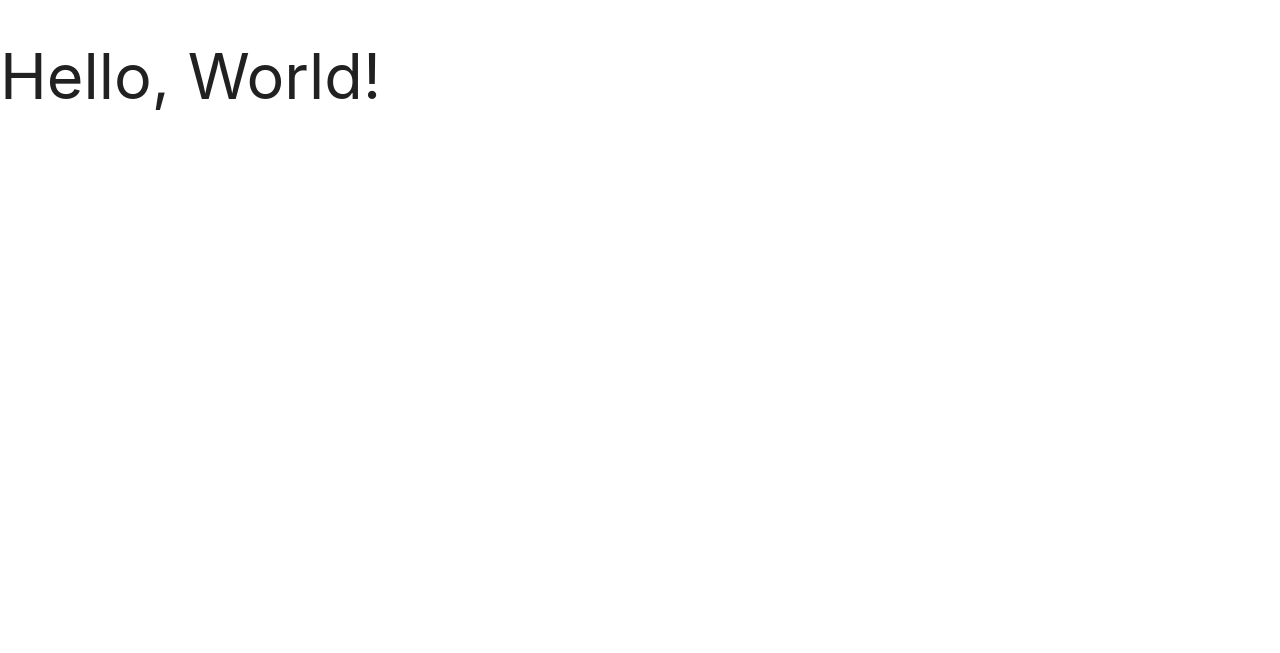
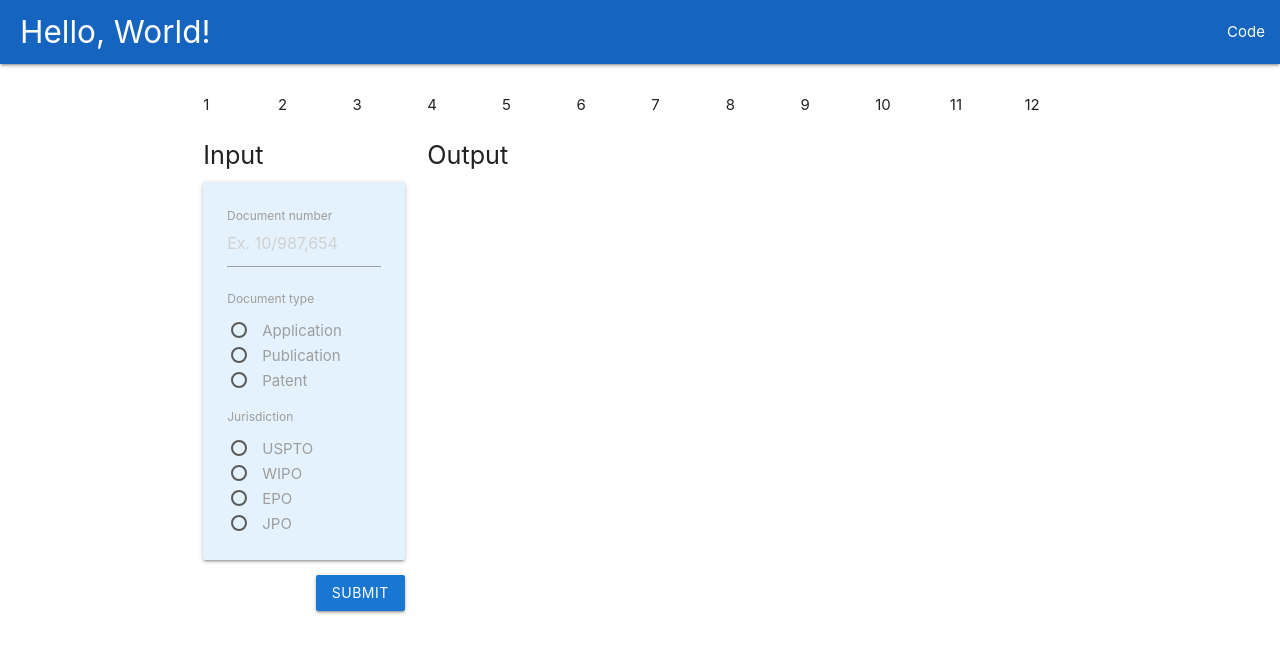
Before and after one commit to vtlim/patfam, a Flask app: page / in a window 1280 px wide. Shown: the top 653 px of the page. Run offline with Flask 2, Linux system fonts and the light colour scheme.

Commit message:
add html elements (02)

```diff
--- /dev/null
+++ b/app/static/css/custom.css
@@ -0,0 +1,33 @@
+/* for radio groups side-by-side
+https://stackoverflow.com/a/21678797 */
+ul {
+  margin: 0 auto;
+}
+li {
+  display: inline-block;
+  vertical-align: top;
+}
+
+
+/* EDIT FOCUS COLORS TO BLUE THEME, blue darken-4 */
+/* from materializecss.com */
+/* input label - focus color */
+.input-field input[type=text]:focus + label {
+  color: #0d47a1 !important;
+}
+/* input underline - focus color */
+.input-field input[type=text]:focus {
+  border-bottom: 1px solid #0d47a1 !important;
+  box-shadow: 0 1px 0 0 #0d47a1 !important;
+}
+
+/* https://stackoverflow.com/q/52826270 */
+/* radio outer circle - checked color  */
+[type="radio"]:checked + span:after, [type="radio"].with-gap:checked + span:before, [type="radio"].with-gap:checked + span:after {
+    border: 2px solid #0d47a1 !important;
+}
+
+/* radio inner fill - checked color */
+[type="radio"]:checked + span:after, [type="radio"].with-gap:checked + span:after {
+    background-color: #0d47a1 !important;
+}
--- /dev/null
+++ b/app/static/js/custom.js
@@ -0,0 +1,48 @@
+
+numCards = 1;
+function cloneInputCard() {
+
+    // prepare new id's and names
+    // https://stackoverflow.com/a/8513046
+    suffix = ('0' + numCards).slice(-2);
+    newId = "inputCard_" + suffix;
+    newNumName = "inputNum_" + suffix;
+    newTypeName = "inputType_" + suffix;
+    newJurisName = "inputJuris_" + suffix;
+
+    // get the outer most div and clone it
+    // https://stackoverflow.com/a/11985200
+    var div = document.getElementById('inputCard_01');
+    var clone = div.cloneNode(true); // true means clone all childNodes and all event handlers
+
+    // rename the div's id
+    clone.id = newId;
+
+    // rename all the 'name' attributes in the clone
+    //clone.getElementsByName("inputType_01")[0].setAttribute('name', newNumName)
+
+    // TODO START HERE
+     var allInputs = clone.getElementsByTagName("input");
+    // console.log(allInputs.getElementsByTagName("inputType_01"));
+    // var typeNames = clone.getElementsByTagName("inputType_01");
+    // console.log(typeNames)
+    // var jurisNames = clone.getElementsByName("inputJuris_01");
+
+    allInputs = [].slice.call(allInputs, 0);
+    for (var i = 0; i < allInputs.length; ++i)
+        var name = allInputs[i].getAttribute("name");
+        console.log(name);
+        //allInputs[i].setAttribute('name', newJurisName);
+
+    // typeNames = [].slice.call(typeNames, 0);
+    // for (var i = 0; i < typeNames.length; ++i)
+    //     typeNames[i].setAttribute('name', newTypeName);
+
+    // jurisNames = [].slice.call(jurisNames, 0);
+    // for (var i = 0; i < jurisNames.length; ++i)
+    //     jurisNames[i].setAttribute('name', newJurisName);
+
+    // finally, add the cloned element to html body
+    document.body.appendChild(clone);
+    numCards++;
+}
--- a/app/templates/main.html
+++ b/app/templates/main.html
@@ -1,24 +1,159 @@
 <!DOCTYPE html>
 <html>
   <head>
+
     <!--Import Google Icon Font-->
     <link href="https://fonts.googleapis.com/icon?family=Material+Icons" rel="stylesheet">
+
     <!--Import materialize.css-->
-    <link type="text/css" rel="stylesheet" href="css/materialize.min.css"  media="screen,projection"/>
+    <link type="text/css" rel="stylesheet" href="{{ url_for('static', filename='css/materialize.min.css') }}"  media="screen,projection"/>
+
+    <!--Import custom.css-->
+    <link type="text/css" rel="stylesheet" href="{{ url_for('static', filename='css/custom.css') }}"  media="screen,projection"/>
 
     <!--Let browser know website is optimized for mobile-->
     <meta name="viewport" content="width=device-width, initial-scale=1.0"/>
 
     <title>PatFam | Identify related members of a patent family</title>
 
+
   </head>
 
   <body>
 
+    <!-- Navbar goes here -->
+    <div class="navbar-fixed" style="margin-bottom:30px; ">
+      <nav>
+        <div class="nav-wrapper blue darken-3">
+          <a href="#" class="brand-logo" style="margin-left:20px; ">{{site_title}}</a>
+          <ul id="nav-mobile" class="right hide-on-med-and-down">
+            <li><a href="https://github.com/vtlim/patfam">Code</a></li>
+          </ul>
+        </div>
+      </nav>
+    </div>
+
+    <!-- Page Content goes here -->
+    <div class="container">
+
+      <div class="row">
+        <div class="col s1">1</div>
+        <div class="col s1">2</div>
+        <div class="col s1">3</div>
+        <div class="col s1">4</div>
+        <div class="col s1">5</div>
+        <div class="col s1">6</div>
+        <div class="col s1">7</div>
+        <div class="col s1">8</div>
+        <div class="col s1">9</div>
+        <div class="col s1">10</div>
+        <div class="col s1">11</div>
+        <div class="col s1">12</div>
+      </div>
+
+
+
+      <div class="row">
+
+        <!-- Left side stuff -->
+        <div class="col s3">
+          <span class="flow-text">Input</span>
+
+
+          <div class="card blue lighten-5" id="inputCard_01">
+            <div class="card-content white-text">
+
+
+              <!-- card input box -->
+              <div class="input-field">
+                <input name="inputNum_01" type="text" placeholder="Ex. 10/987,654">
+                <label>Document number</label>
+              </div>
+
+              <ul>
+              <li>
+
+              <!-- card radio doctype -->
+              <form action="#" style="margin-right:30px">
+                <label style="display:block; margin-bottom:10px;">Document type</label>
+                <p>
+                  <label>
+                    <input class="with-gap" name="inputType_01" type="radio" />
+                    <span>Application</span>
+                  </label>
+                </p>
+                <p>
+                  <label>
+                    <input class="with-gap" name="inputType_01" type="radio" />
+                    <span>Publication</span>
+                  </label>
+                </p>
+                <p>
+                  <label>
+                    <input class="with-gap" name="inputType_01" type="radio" />
+                    <span style="display:block; margin-bottom:15px;">Patent</span>
+                  </label>
+                </p>
+              </form>
+
+              </li><li>
+
+              <!-- card radio juris -->
+              <form action="#" >
+                <label style="display:block; margin-bottom:10px;">Jurisdiction</label>
+                <p>
+                  <label>
+                    <input class="with-gap" name="inputJuris_01" type="radio" />
+                    <span>USPTO</span>
+                  </label>
+                </p>
+                <p>
+                  <label>
+                    <input class="with-gap" name="inputJuris_01" type="radio" />
+                    <span>WIPO</span>
+                  </label>
+                </p>
+                <p>
+                  <label>
+                    <input class="with-gap" name="inputJuris_01" type="radio" />
+                    <span>EPO</span>
+                  </label>
+                </p>
+                <p>
+                  <label>
+                    <input class="with-gap" name="inputJuris_01" type="radio" />
+                    <span>JPO</span>
+                  </label>
+                </p>
+              </form>
+
+              </li></ul>
+
+            </div>
+          </div>
+
+
+          <!-- left side submit button -->
+          <div class="card-action" align="right">
+            <button class="btn waves-effect waves-light blue darken-2" type="submit" name="action" onclick="cloneInputCard()">Submit
+            </button>
+          </div>
+
+        </div>
+
+        <!-- Right side stuff -->
+        <div class="col s8">
+          <span class="flow-text">Output</span>
+        </div>
+
+
+
+      </div>
+    </div>
+
     <!--JavaScript at end of body for optimized loading-->
-    <script type="text/javascript" src="js/materialize.min.js"></script>
-
-    <h1>Hello, World!</h1>
+    <script type="text/javascript" src="{{ url_for('static', filename='js/custom.js') }}"></script>
+    <script type="text/javascript" src="{{ url_for('static', filename='js/materialize.min.js') }}"></script>
 
   </body>
 </html>
```
